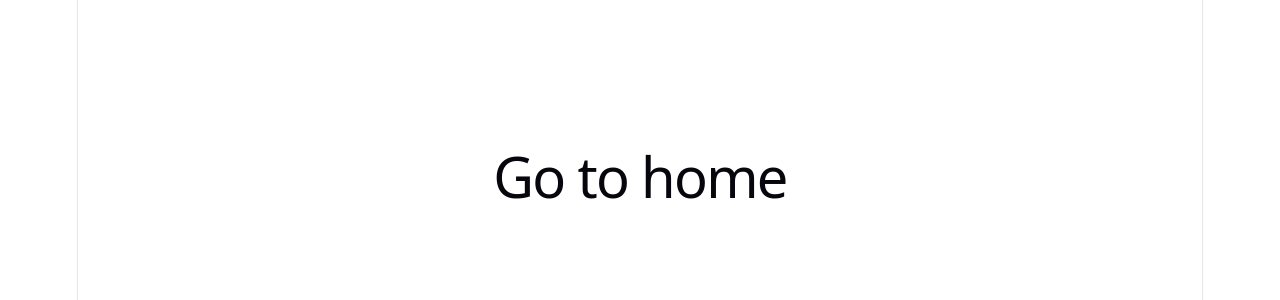
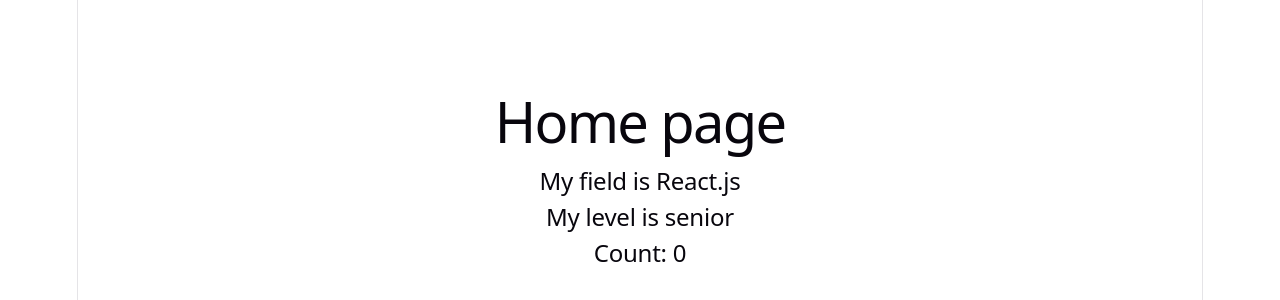
Before and after one commit to mirahmaid/level2, a React (Vite) app: page /Home in a window 1280 px wide. Shown: the part 224-524 px from the top of the page. Built offline with nearby package versions, Linux system fonts and the light colour scheme.

Commit message:
Add lesson 8with context

```diff
--- a/src/App.jsx
+++ b/src/App.jsx
@@ -1,73 +1,34 @@
 import "./App.css";
 import "./Theme.css";
 import { FaSun, FaMoon } from "react-icons/fa";
-import { useReducer } from "react";
 import { Link } from "react-router-dom";
-const initialData = {feild:"React.js",level:"senior",count:0,theme:"light"}
-const reducer = (state, action) => {
-   switch (action.type) {
-    case "CHANGE_FEILD":
-    return {...state, feild:action.newValue };
-   case "CHANGE_LEVEL": return { ...state,level: action.newValue};
-       case "INCREASE":
-      return {...state, count: state.count+1};
-    case "CHANGE_THEME":return {...state,  theme: action.newValue};
-    default:
-      return state;
-  }
-};
-
+import { useContext } from "react";
+import AppContext from "./Context";
 function App() {
-  const [Data, dispatch] = useReducer(reducer, initialData);
-
+  const { Data, dispatch } = useContext(AppContext);
   return (
     <div className={`App ${Data.theme}`}>
-      <h1>My field is {Data.feild} </h1>
-      <button onClick={() => {
-            dispatch({ type: "CHANGE_FEILD", newValue:"Angular"});
-
-      }
-      }>Change field</button>
+      <h1>My field is {Data.feild}</h1>
+      <button onClick={() => {dispatch({type: "CHANGE_FEILD",newValue: "Angular"});}}> Change field</button>
       <br />
       <h1>I'm a {Data.level}</h1>
-      <button onClick={() => {
-            dispatch({ type: "CHANGE_LEVEL", newValue:"junior"});
-
-      }
-      }>Change Level </button>
+      <button onClick={() =>{dispatch({type: "CHANGE_LEVEL",newValue: "junior"});}}>Change Level</button>
       <br />
-      <button onClick={() => {
-            dispatch({ type: "INCREASE"});
-
-      }
-      }>Counter {Data.count}</button>
+      <button onClick={() =>{dispatch({type: "INCREASE"});}}>Counter {Data.count}
+      </button>
       <br />
       <br />
       <div>
-        <button onClick={() => {
-            dispatch({ type: "CHANGE_THEME", newValue:"dark"});
-
-      }
-      }style={{ marginRight: "20px" }}> Dark </button>
-        <button onClick={() => {
-            dispatch({ type: "CHANGE_THEME", newValue:"light"});
-
-      }
-      }style={{ marginRight: "20px" }}> Light </button>
-        <button onClick={() => {
-            dispatch({ type: "CHANGE_THEME", newValue:"pink"});
-
-      }
-      }style={{ marginRight: "20px" }}> Pink </button>
+        <button onClick={()=>{ dispatch({type: "CHANGE_THEME",newValue: "dark"});}}style={{ marginRight: "20px" }}>Dark
+        </button ><button onClick={()=> {dispatch({type: "CHANGE_THEME",newValue: "light"});}}  style={{ marginRight: "20px" }}>Light
+        </button><button onClick={() => {dispatch({type: "CHANGE_THEME",newValue: "pink"});  }}style={{ marginRight: "20px" }}>Pink</button>
       </div>
       <div>
-        <button style={{ marginTop: "30px" }}>
-          <FaSun />:<FaMoon />
-        </button>
+        <button style={{ marginTop: "30px" }}>      <FaSun /> : <FaMoon /></button>
       </div>
-      <button style={{ marginTop: "30px" }}> <Link to="/Home">Go to home</Link></button>
+      <Link to="/Home"><button style={{ marginTop: "30px" }}>Go to home</button>
+      </Link>
     </div>
   );
 }
-
 export default App;
--- a/src/Home.jsx
+++ b/src/Home.jsx
@@ -1,8 +1,13 @@
-
+import { useContext } from "react";
+import AppContext from "./Context";
 export default function Home() {
+  const { Data } = useContext(AppContext);
   return (
     <div>
-      <h1>Go to home</h1>
+      <h1>Home page</h1>
+      <h2>My field is {Data.feild}</h2>
+      <h2>My level is {Data.level}</h2>
+      <h2>Count: {Data.count}</h2>
     </div>
-  )
+  );
 }
```
Also changed, not shown: src/main.jsx (+15 -13 lines).
